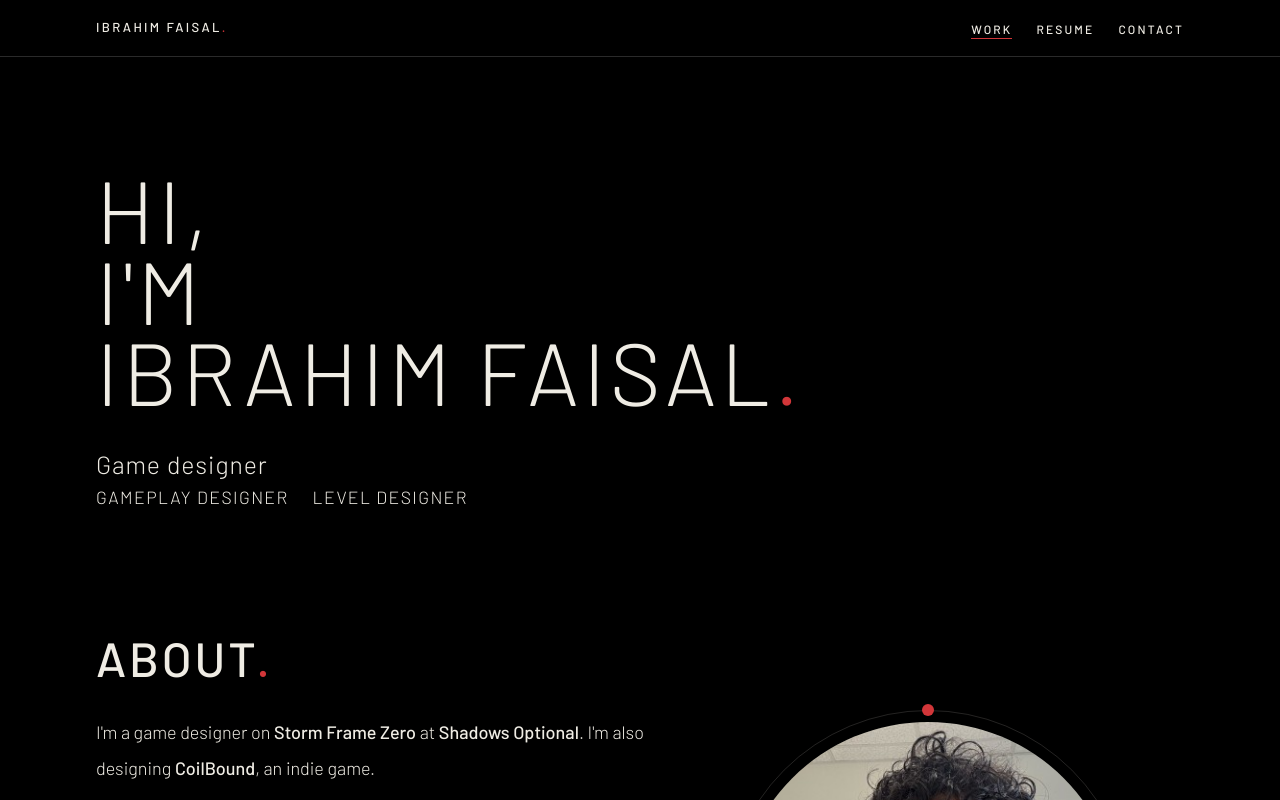
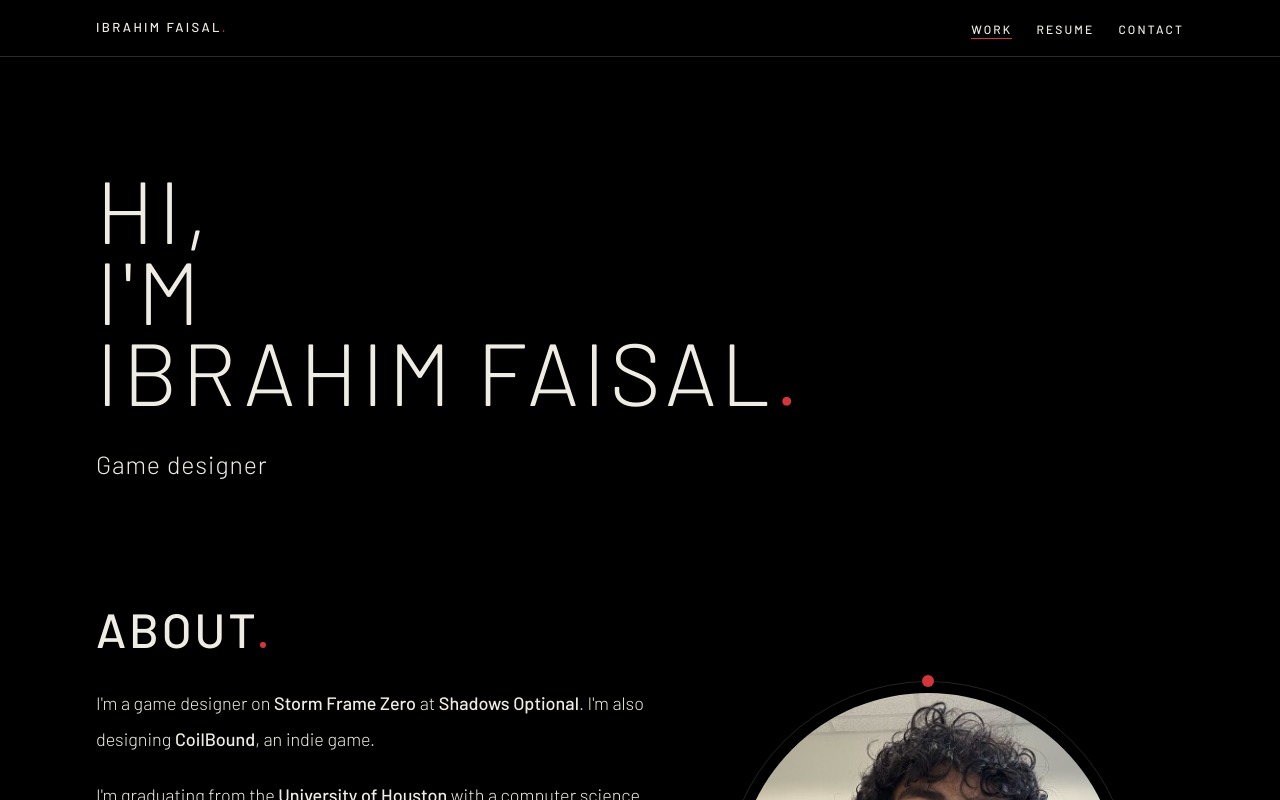
Before and after one commit to Ibrahim12610/Portfolio, a Next.js app: page / in a window 1280 px wide. Shown: the top 800 px of the page. Built offline with nearby package versions, Linux system fonts and the light colour scheme.

Commit message:
Remove gameplay and level designer lines from the hero.
Co-authored-by: Ibrahim12610 <Ibrahim12610@users.noreply.github.com>

```diff
--- a/content/site.ts
+++ b/content/site.ts
@@ -73,7 +73,7 @@ export const site = {
     month: "Nov",
     year: "2026",
     role: "Game designer",
-    disciplines: ["Gameplay designer", "Level designer"],
+    disciplines: [],
     portrait: "/ibrahim.jpg",
     about: [
       "I'm a game designer on **Storm Frame Zero** at **Shadows Optional**. I'm also designing **CoilBound**, an indie game.",
```
